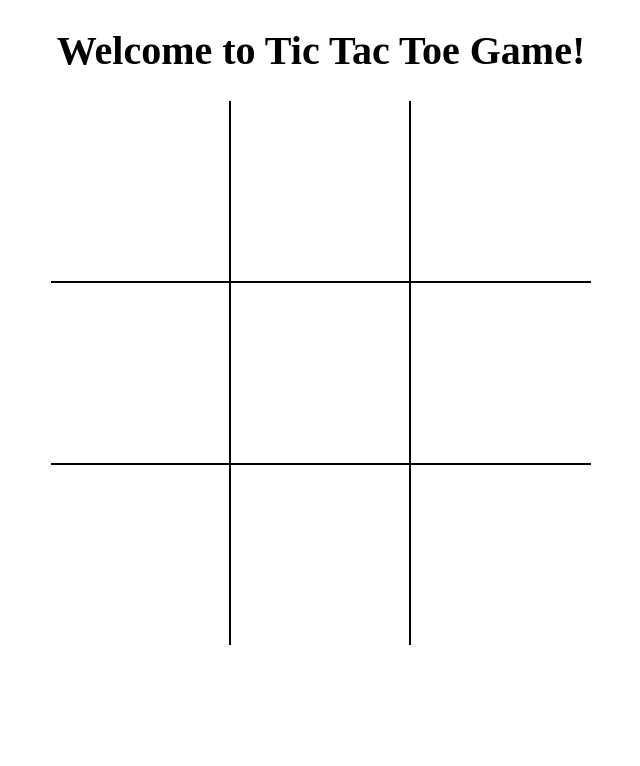
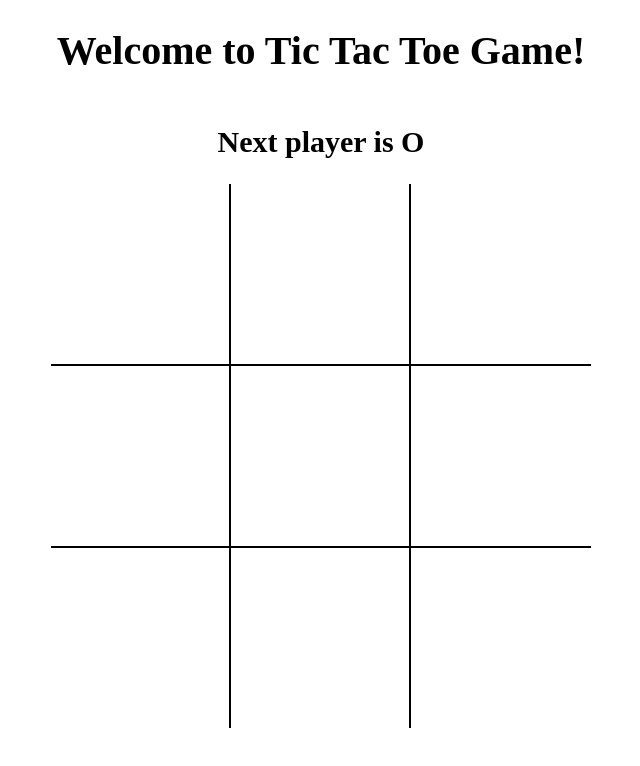
Before and after one commit to MMGGYY66/tic-tac-toe, a React (Vite) app: page / in a window 1280 px wide. Shown: the top 766 px of the page, without its empty margins (319-959 px from the left). Built offline with nearby package versions, Linux system fonts and the light colour scheme.

Commit message:
Calculate the winner & lift up the state

```diff
--- a/src/App.jsx
+++ b/src/App.jsx
@@ -1,10 +1,37 @@
-import React from "react";
+import React, {useState} from "react";
 import Board from "./components/Board.jsx";
 import './styles/root.scss';
+import { calculateWinner } from "./helpers.jsx";
 
-export default () => (
-  <div className="app">
-    <h1>Welcome to Tic Tac Toe Game!</h1>
-    <Board />
-  </div>
-);
+const App = () => {
+  const [board, setBoard] = useState(Array(9).fill(null));
+  const [isXNext, setIsXNext] = useState(false);
+
+  const winner = calculateWinner(board);
+  let message = winner ? `Winner is ${winner}` : `Next player is ${isXNext ? 'X' : 'O'}`;
+
+  const handleSquareClick = (position) => {
+    if (board[position] || winner) {
+      return;
+    }
+    setBoard(prev => {
+      return prev.map((square, index) => {
+        if (index === position) {
+          return isXNext ? 'X' : 'O';
+        }
+        return square;
+      });
+    });
+    setIsXNext(prev => !prev);
+  };
+
+  return (
+    <div className="app">
+      <h1>Welcome to Tic Tac Toe Game!</h1>
+      <h2 className="message">{message}</h2>
+      <Board board={board} handleSquareClick={handleSquareClick} />
+    </div>
+  );
+};
+
+export default App;
--- a/src/components/Board.jsx
+++ b/src/components/Board.jsx
@@ -1,24 +1,7 @@
 import React, {useState} from "react";
 import Square from "./Square";
 
-const Board = () => {
-  const [board, setBoard] = useState(Array(9).fill(null));
-  const [isXNext, setIsXNext] = useState(false);
-
-  const handleSquareClick = (position) => {
-    if (board[position]) {
-      return;
-    }
-    setBoard(prev => {
-      return prev.map((square, index) => {
-        if (index === position) {
-          return isXNext ? 'X' : 'O';
-        }
-        return square;
-      });
-    });
-    setIsXNext(prev => !prev);
-  };
+const Board = ({board, handleSquareClick}) => {
 
   const renderSquarePos = (position) => {
     return (<Square
--- /dev/null
+++ b/src/helpers.jsx
@@ -0,0 +1,19 @@
+export function calculateWinner(squares) {
+  const lines = [
+    [0, 1, 2],
+    [3, 4, 5],
+    [6, 7, 8],
+    [0, 3, 6],
+    [1, 4, 7],
+    [2, 5, 8],
+    [0, 4, 8],
+    [2, 4, 6],
+  ];
+  for (let i = 0; i < lines.length; i++) {
+    const [a, b, c] = lines[i];
+    if (squares[a] && squares[a] === squares[b] && squares[a] === squares[c]) {
+      return squares[a];
+    }
+  }
+  return null;
+}
```
